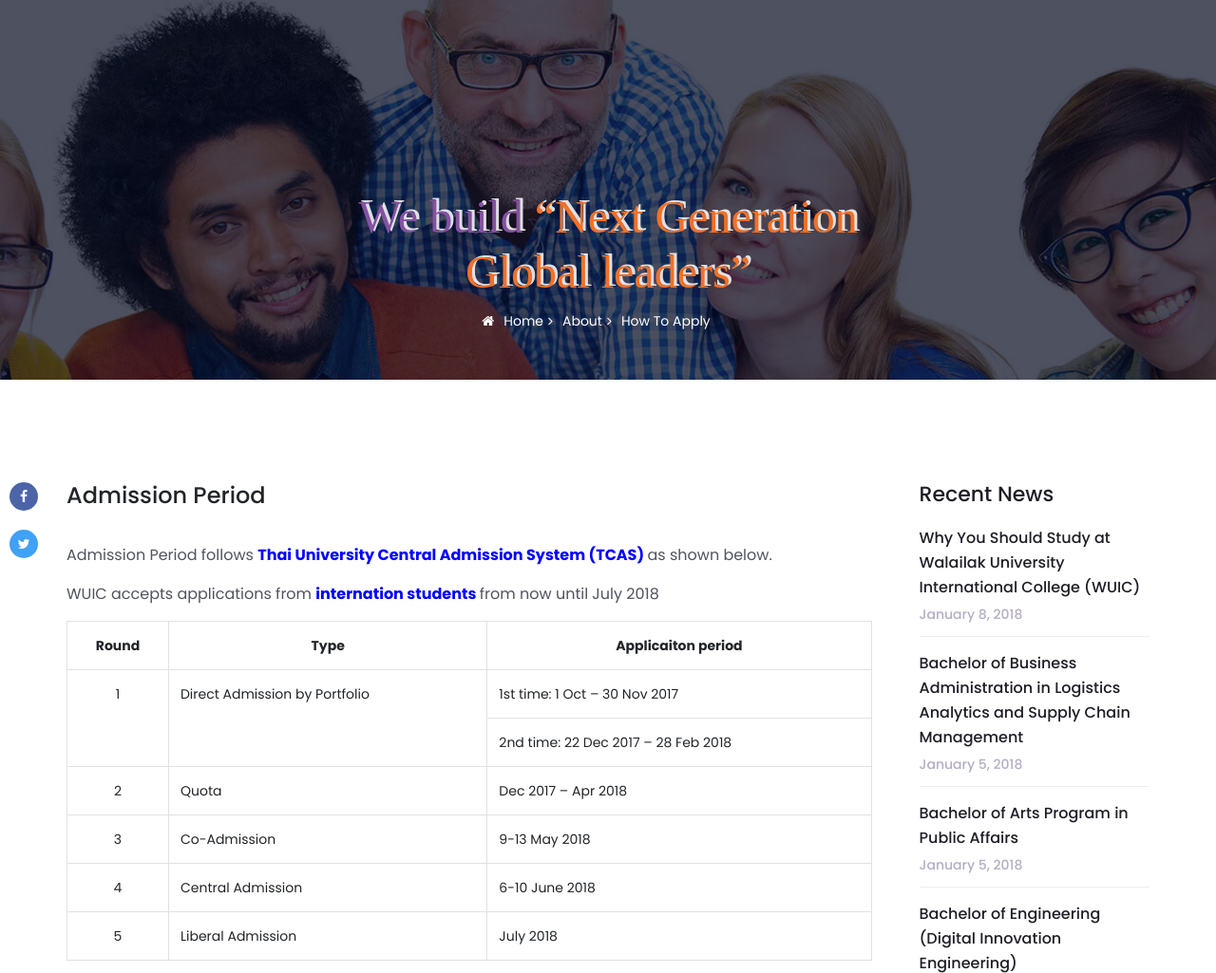
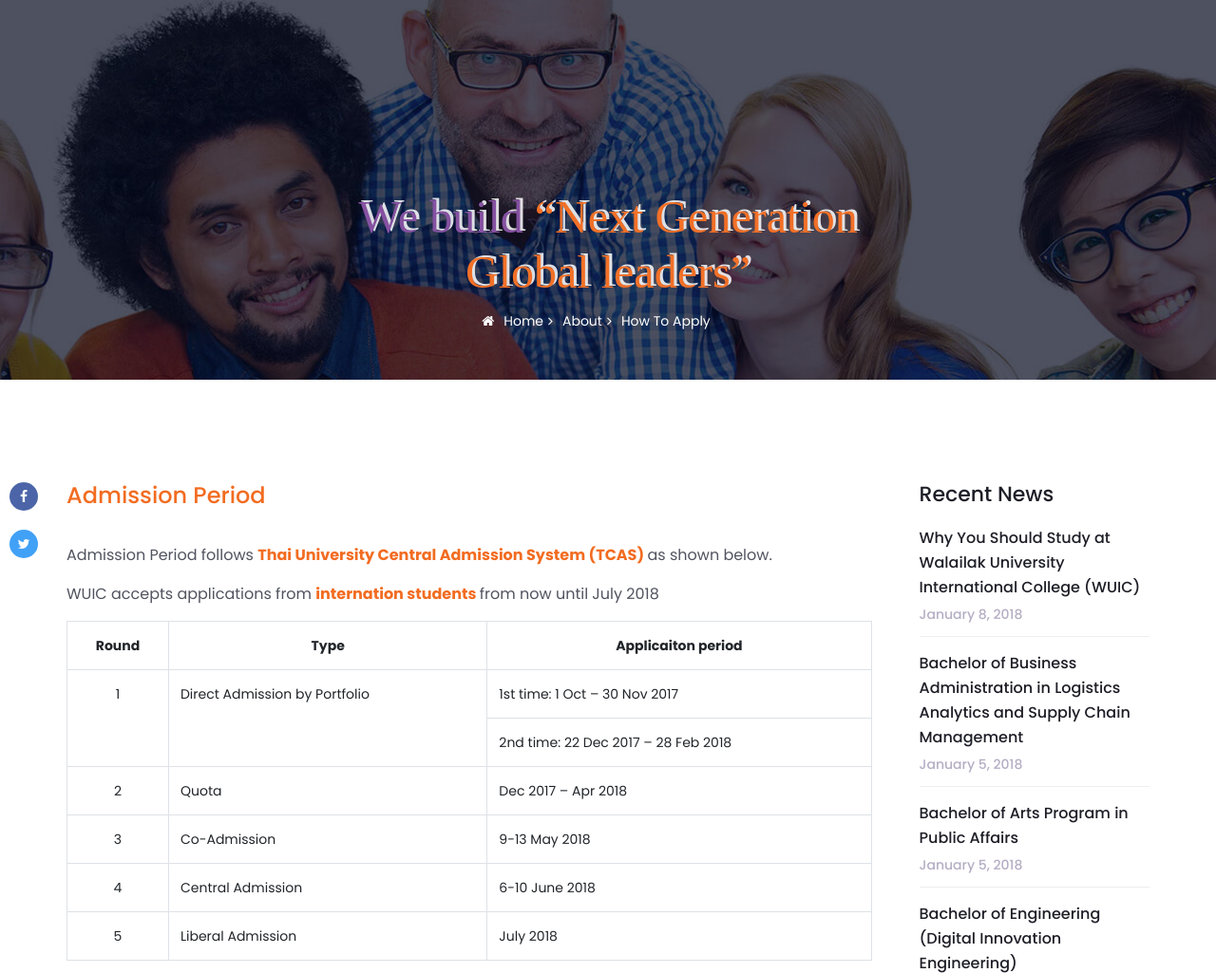
Before and after one commit to tumtpk/wuic, a CodeIgniter app: page /wuic/admission/overall in a window 1280 px wide. Shown: the top 1025 px of the page at 95% size. Run offline with CodeIgniter, Linux system fonts and the light colour scheme; style sheets or scripts are compiled from the project's sources; some libraries are stand-ins or nearby versions; some web fonts are replaced.

Commit message:
change color

```diff
--- a/application/config/config.php
+++ b/application/config/config.php
@@ -23,7 +23,7 @@ defined('BASEPATH') OR exit('No direct script access allowed');
 | a PHP script and you can easily do that on your own.
 |
 */
-$config['base_url'] = "http://192.168.137.1/wuic/";
+$config['base_url'] = "http://localhost/wuic/";
 
 /*
 |--------------------------------------------------------------------------
--- a/application/views/admission/howToApply.php
+++ b/application/views/admission/howToApply.php
@@ -14,7 +14,7 @@
                      </div>
                      <div class="static_img">
                         <img class="img-fluid" src="img/static-1.jpg" alt="">
-                        <h4>How To Apply?</h4>
+                        <h4 style="color: #f26c21;">How To Apply?</h4>
                      </div>
                      <div class="static_text2">
                         <p><b>การรับสมัคร</b></p>
--- a/application/views/admission/internationalStudents.php
+++ b/application/views/admission/internationalStudents.php
@@ -14,10 +14,10 @@
                      </div>
                      <div class="static_img">
                         <img class="img-fluid" src="img/static-1.jpg" alt="">
-                        <h4>International Students and Non TCAS applicants</h4>
+                        <h4 style="color: #f26c21;">International Students and Non TCAS applicants</h4>
                      </div>
                      <div class="static_text2">
-                        <p><b>Admission Criteria</b></p>
+                        <p ><b>Admission Criteria</b></p>
                         <p>Please select and submit one of standardized test scores with minimum required as presented below.</p>
                         <div class="table-responsive table-bordered"  border-style: solid;border-color: coral;>
                             <table class="table">
--- a/application/views/admission/overall.php
+++ b/application/views/admission/overall.php
@@ -14,11 +14,11 @@
       </div>
       <div class="static_img">
 <!--          <img class="img-fluid" src="img/static-1.jpg" alt=""> -->
-         <h4>Admission Period</h4>
+         <h4 style="color: #f26c21;">Admission Period</h4>
       </div>
       <div class="static_text">
-         <p>Admission Period follows&nbsp;<span style="color: #0000ff;"><strong>Thai University Central Admission System (TCAS) </strong></span> as shown below.</p>
-         <p>WUIC accepts applications from <span style="color: blue"><strong>internation students </strong></span> from now until July 2018</p>
+         <p>Admission Period follows&nbsp;<span style="color: #f26c21;"><strong>Thai University Central Admission System (TCAS) </strong></span> as shown below.</p>
+         <p>WUIC accepts applications from <span style="color: #f26c21;"><strong>internation students </strong></span> from now until July 2018</p>
       </div>
       <table class="table table-bordered table-hover" style="height: 211px;" width="646">
          <tbody>
--- a/application/views/admission/quota.php
+++ b/application/views/admission/quota.php
@@ -14,7 +14,7 @@
                      </div>
                      <div class="static_img">
                         <img class="img-fluid" src="img/static-1.jpg" alt="">
-                        <h4>Quota</h4>
+                        <h4 style="color: #f26c21;">Quota</h4>
                      </div>
                      <div class="static_text2">
                         <p>การรับสมัครนักศึกษา ประเภทรับแบบโควต้า 14 จังหวัดภาคใต้ รวมจังหวัดประจวบคีรีขันธ์ ประจำปีการศึกษา 2561</p>
```
